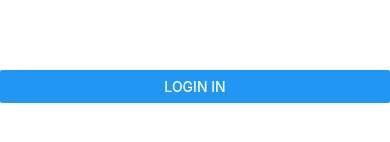
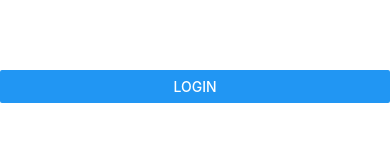
Before and after one commit to anujsachan1990/okta-react-native-sso-webview-PKEC-poc, a React Native app: screen / in a window 390 px wide. Shown: the part 336-478 px from the top of the page. Built offline with nearby package versions, Linux system fonts and the light colour scheme.

Commit message:
added login text

```diff
--- a/App.js
+++ b/App.js
@@ -107,7 +107,7 @@ const App = () => {
           contentInsetAdjustmentBehavior="automatic"
           style={styles.scrollView}>
           {!accessToken && !idToken && (
-            <Button title="Login in" onPress={toggleModal} />
+            <Button title="Login" onPress={toggleModal} />
           )}
 
           {!!accessToken && !!idToken && (
```
